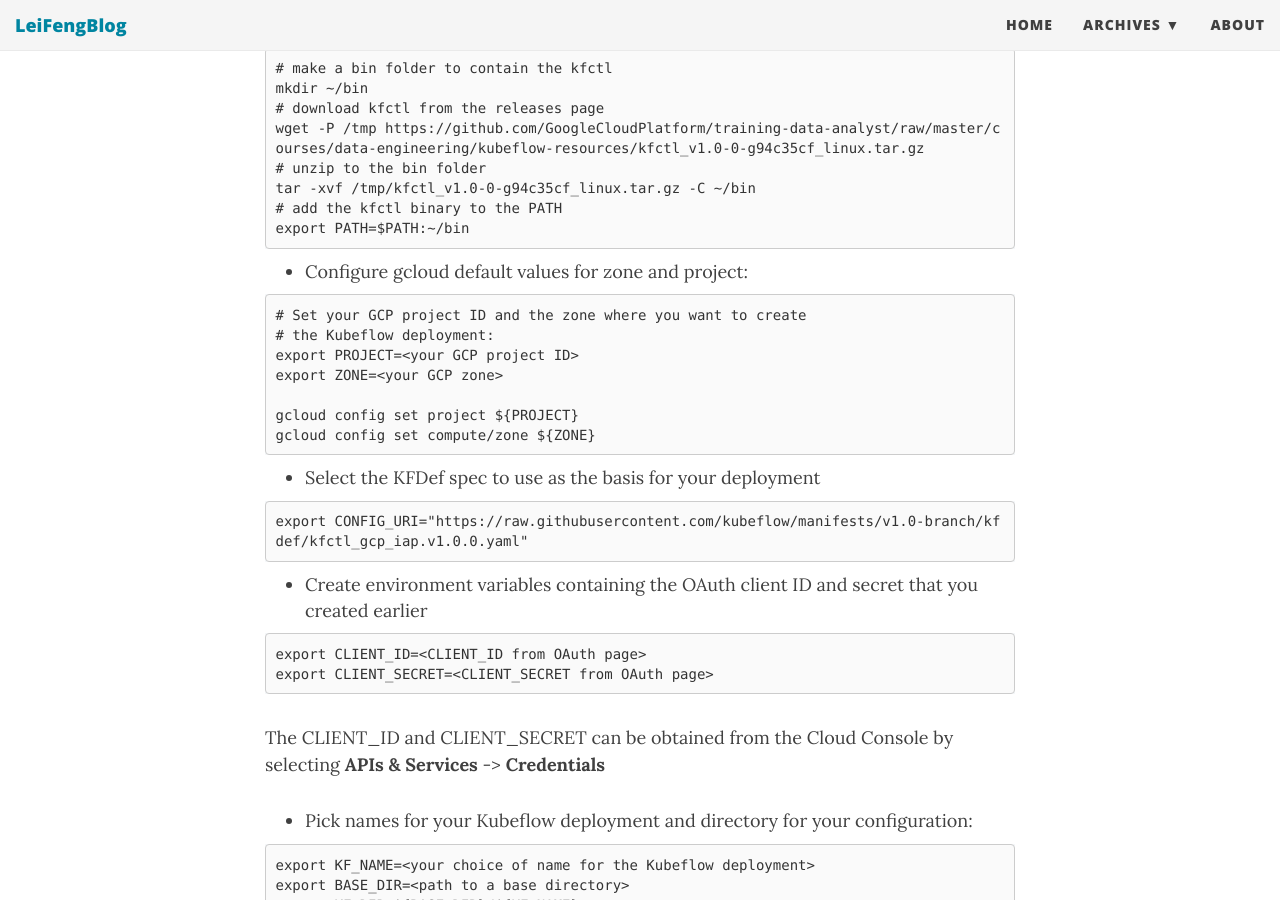
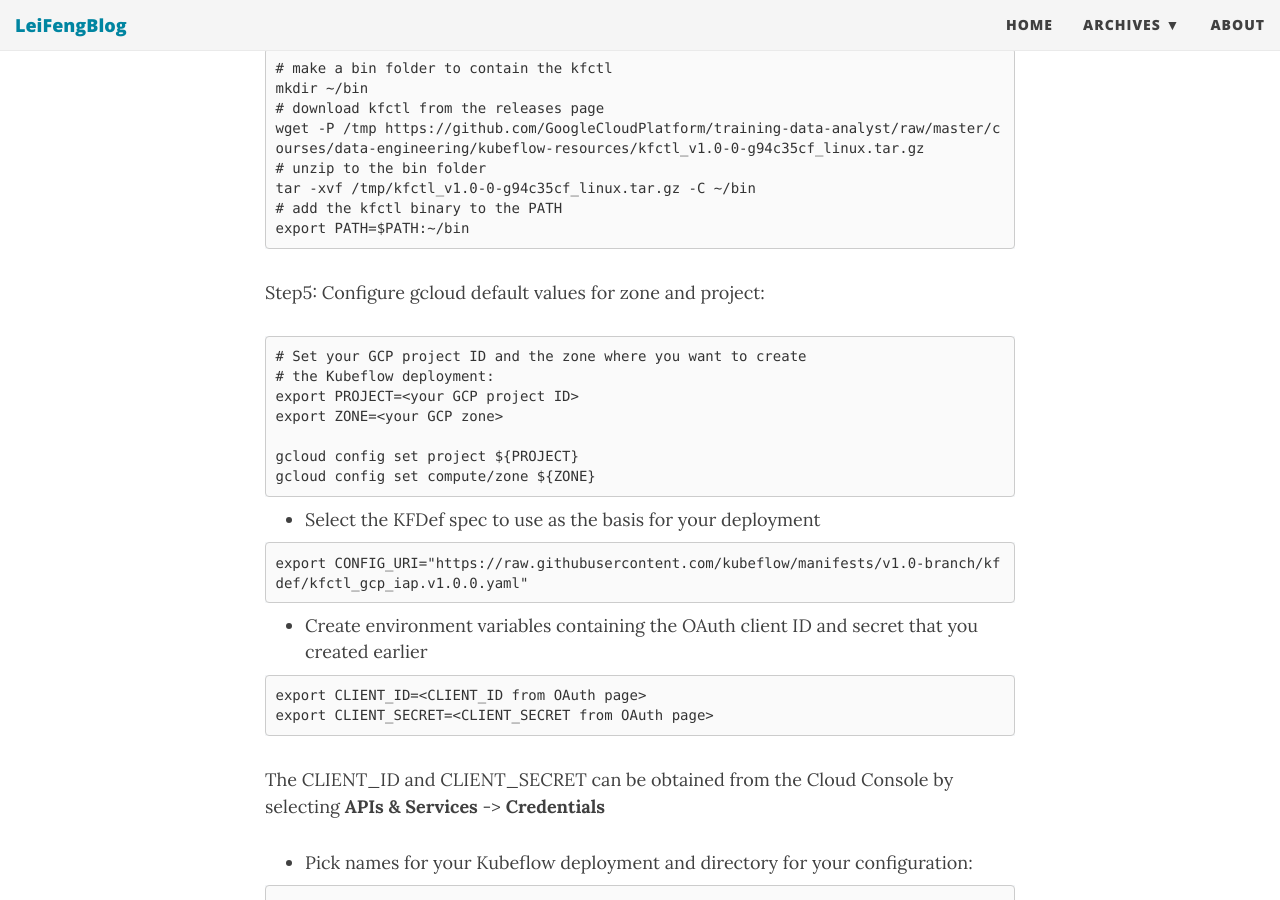
Before and after one commit to stonefl/stonefl.github.io, a Jekyll site: the page built from _posts/2020-03-16-setup-kubeflow-cluster-in-shared-vpc-on-google-cloud-platform.md, in a window 1280 px wide and 900 px high, scrolled down 1331 px. Built offline with Jekyll 4.4.1, drawn with Linux system fonts in a browser that asks for light colours; nearby versions of some CDN libraries; comment, search, counter and statistics services are not loaded; some of the changed lines change nothing that is shown.

Commit message:
Update 2020-03-16-setup-kubeflow-cluster-in-shared-vpc-on-google-cloud-platform.md

````diff
--- a/_posts/2020-03-16-setup-kubeflow-cluster-in-shared-vpc-on-google-cloud-platform.md
+++ b/_posts/2020-03-16-setup-kubeflow-cluster-in-shared-vpc-on-google-cloud-platform.md
@@ -26,7 +26,6 @@
 Step 3: Follow this guide to [set up OAuth for Cloud IAP](https://www.kubeflow.org/docs/gke/deploy/oauth-setup/).
 
 Step 4: Download and install `kfctl` from [kfctl releases page](https://github.com/kubeflow/kfctl/releases/tag/v1.0) through the following commands:
-
 ```
 # make a bin folder to contain the kfctl
 mkdir ~/bin
@@ -38,7 +37,7 @@
 export PATH=$PATH:~/bin
 ```
 
-- Configure gcloud default values for zone and project:
+Step5: Configure gcloud default values for zone and project:
 
 ```
 # Set your GCP project ID and the zone where you want to create
````
